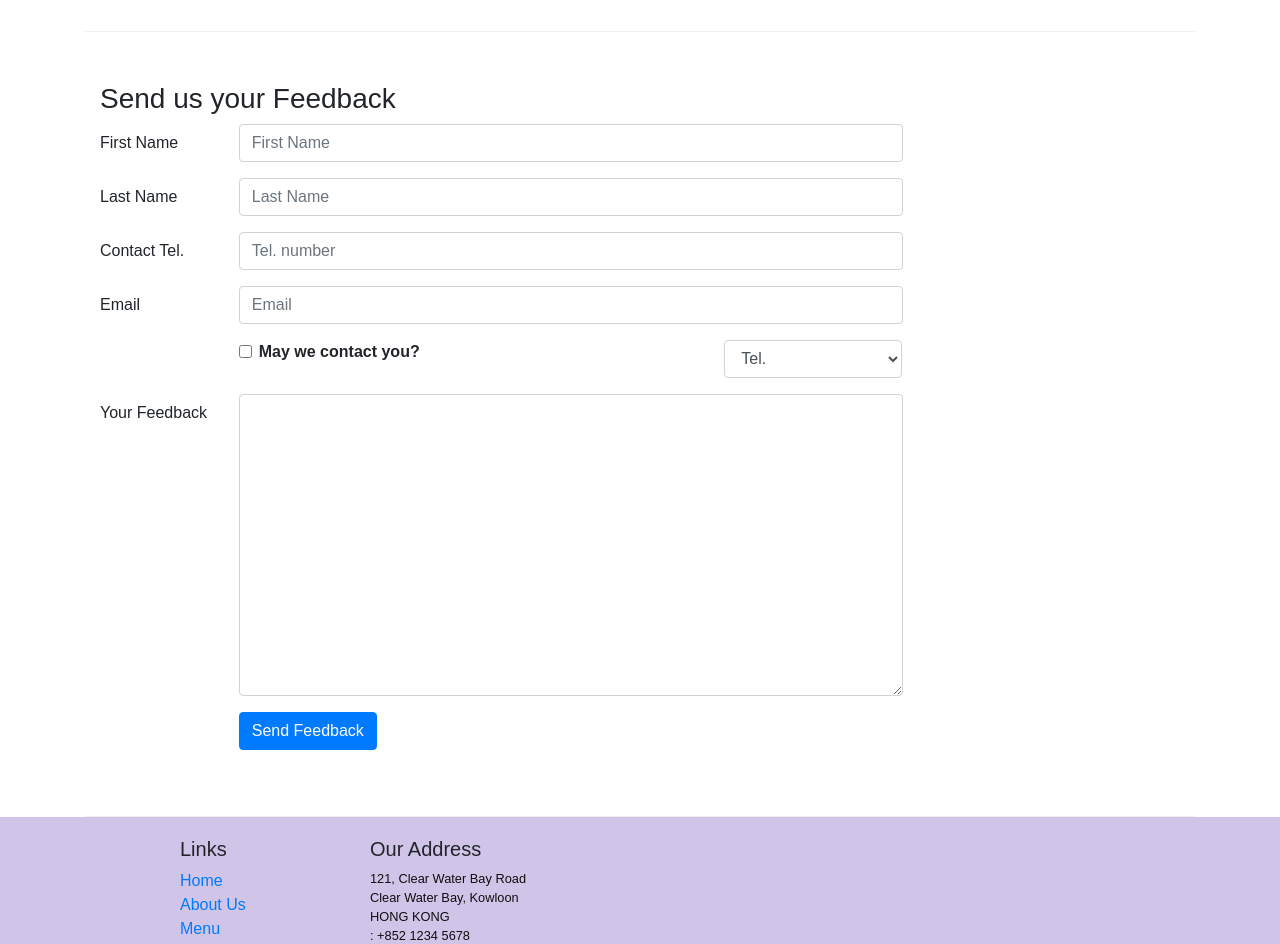
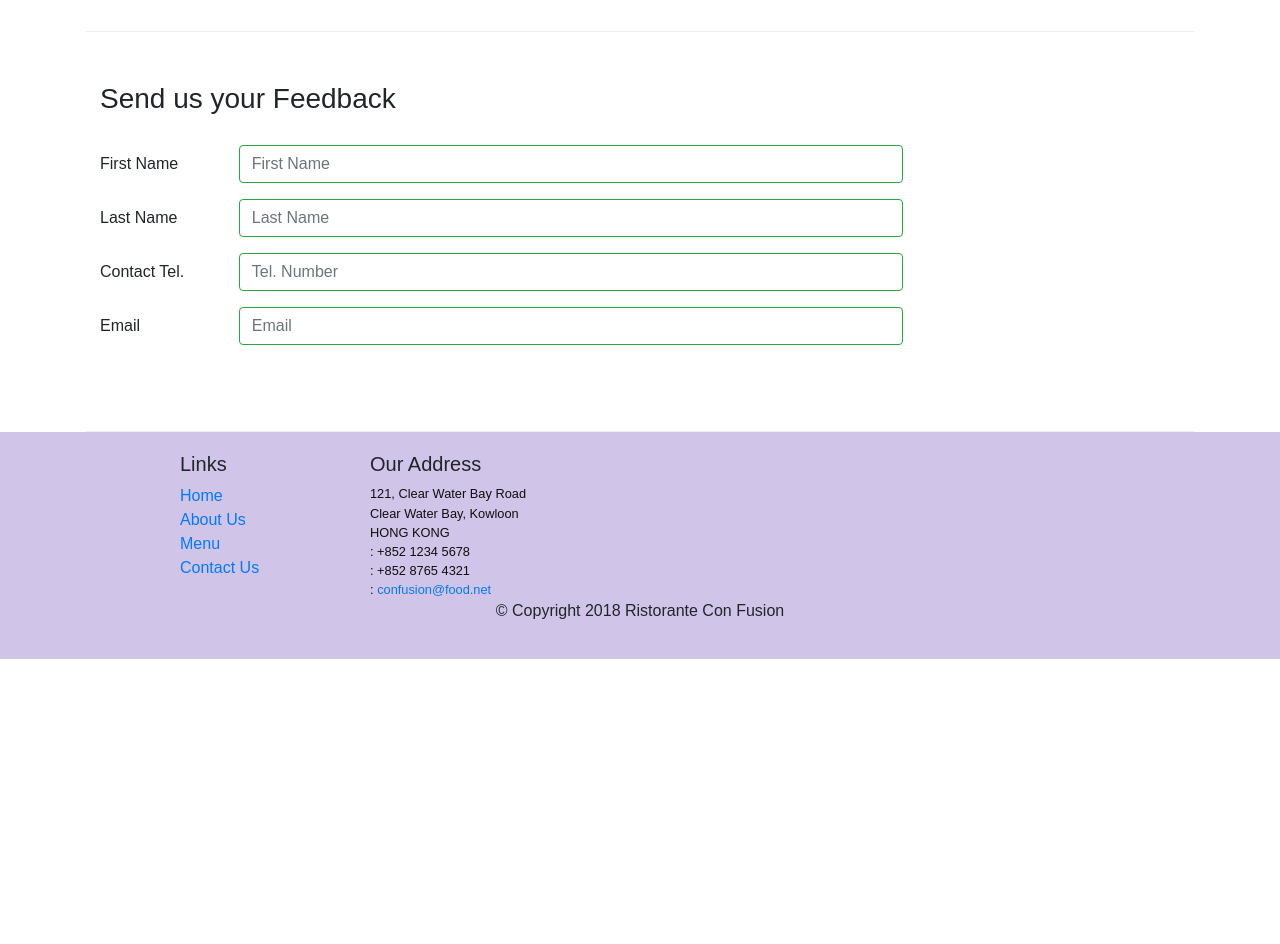
Before and after one commit to DaWenGe/react-coursera-course, a React (Create React App) app: page /contactus in a window 1280 px wide. Shown: the part 840-1784 px from the top of the page. After the commit the page ends 1499 px from the top, so only its background shows below. Built offline with nearby package versions, Linux system fonts and the light colour scheme; the HTML template or start-up script is replaced by a standard one.

Commit message:
Controlled Form Validation

```diff
--- a/src/components/ContactComponent.js
+++ b/src/components/ContactComponent.js
@@ -7,7 +7,8 @@
     FormGroup,
     Label,
     Input,
-    Col
+    Col,
+    FormFeedback
 } from "reactstrap";
 import { Link } from "react-router-dom";
 
@@ -19,7 +20,13 @@
         email: "",
         agree: false,
         contactType: "Tel.",
-        message: ""
+        message: "",
+        touched: {
+            firstname: false,
+            lastname: false,
+            telnum: false,
+            email: false
+        }
     };
 
     handleInputChange = event => {
@@ -39,7 +46,51 @@
         event.preventDefault();
     };
 
+    validate({ firstname, lastname, telnum, email }) {
+        console.log("firstname", firstname);
+        console.log("lastname", lastname);
+        console.log("telnum", telnum);
+        console.log("email", email);
+        const errors = {
+            firstname: "",
+            lastname: "",
+            telnum: "",
+            email: ""
+        };
+
+        if (this.state.touched.firstname && this.state.firstname.length < 3)
+            errors.firstname = "First Name should be >= 3 characters";
+        else if (this.state.touched.firstname && firstname.length > 10)
+            errors.firstname = "First Name should be <= 10 characters";
+
+        if (this.state.touched.lastname && this.state.lastname.length < 3)
+            errors.lastname = "Last Name should be >= 3 characters";
+        else if (this.state.touched.lastname && this.state.lastname.length > 10)
+            errors.lastname = "Last Name should be <= 10 characters";
+
+        const reg = /^\d+$/;
+        if (this.state.touched.telnum && !reg.test(this.state.telnum))
+            errors.telnum = "Tel. Number should contain only numbers";
+
+        if (
+            this.state.touched.email &&
+            this.state.email.split("").filter(x => x === "@").length !== 1
+        )
+            errors.email = "Email should contain a @";
+
+        return errors;
+    }
+
+    handleBlur = field => evt => {
+        this.setState({
+            touched: { ...this.state.touched, [field]: true }
+        });
+    };
+
     render() {
+        const errors = this.validate(this.state.touched);
+        console.log(this.state.touched);
+
         return (
             <div className="container">
                 <div className="row">
@@ -114,8 +165,14 @@
                                         name="firstname"
                                         placeholder="First Name"
                                         value={this.state.firstname}
+                                        valid={errors.firstname === ""}
+                                        invalid={errors.firstname !== ""}
+                                        onBlur={this.handleBlur("firstname")}
                                         onChange={this.handleInputChange}
                                     />
+                                    <FormFeedback>
+                                        {errors.firstname}
+                                    </FormFeedback>
                                 </Col>
                             </FormGroup>
                             <FormGroup row>
@@ -129,8 +186,14 @@
                                         name="lastname"
                                         placeholder="Last Name"
                                         value={this.state.lastname}
+                                        valid={errors.lastname === ""}
+                                        invalid={errors.lastname !== ""}
+                                        onBlur={this.handleBlur("lastname")}
                                         onChange={this.handleInputChange}
                                     />
+                                    <FormFeedback>
+                                        {errors.lastname}
+                                    </FormFeedback>
                                 </Col>
                             </FormGroup>
                             <FormGroup row>
@@ -142,10 +205,14 @@
                                         type="tel"
                                         id="telnum"
                                         name="telnum"
-                                        placeholder="Tel. number"
+                                        placeholder="Tel. Number"
                                         value={this.state.telnum}
+                                        valid={errors.telnum === ""}
+                                        invalid={errors.telnum !== ""}
+                                        onBlur={this.handleBlur("telnum")}
                                         onChange={this.handleInputChange}
                                     />
+                                    <FormFeedback>{errors.telnum}</FormFeedback>
                                 </Col>
                             </FormGroup>
                             <FormGroup row>
@@ -159,58 +226,12 @@
                                         name="email"
                                         placeholder="Email"
                                         value={this.state.email}
+                                        valid={errors.email === ""}
+                                        invalid={errors.email !== ""}
+                                        onBlur={this.handleBlur("email")}
                                         onChange={this.handleInputChange}
                                     />
-                                </Col>
-                            </FormGroup>
-                            <FormGroup row>
-                                <Col md={{ size: 6, offset: 2 }}>
-                                    <FormGroup check>
-                                        <Label check>
-                                            <Input
-                                                type="checkbox"
-                                                name="agree"
-                                                checked={this.state.agree}
-                                                onChange={
-                                                    this.handleInputChange
-                                                }
-                                            />{" "}
-                                            <strong>May we contact you?</strong>
-                                        </Label>
-                                    </FormGroup>
-                                </Col>
-                                <Col md={{ size: 3, offset: 1 }}>
-                                    <Input
-                                        type="select"
-                                        name="contactType"
-                                        value={this.state.contactType}
-                                        onChange={this.handleInputChange}
-                                    >
-                                        <option>Tel.</option>
-                                        <option>Email</option>
-                                    </Input>
-                                </Col>
-                            </FormGroup>
-                            <FormGroup row>
-                                <Label htmlFor="message" md={2}>
-                                    Your Feedback
-                                </Label>
-                                <Col md={10}>
-                                    <Input
-                                        type="textarea"
-                                        id="message"
-                                        name="message"
-                                        rows="12"
-                                        value={this.state.message}
-                                        onChange={this.handleInputChange}
-                                    />
-                                </Col>
-                            </FormGroup>
-                            <FormGroup row>
-                                <Col md={{ size: 10, offset: 2 }}>
-                                    <Button type="submit" color="primary">
-                                        Send Feedback
-                                    </Button>
+                                    <FormFeedback>{errors.email}</FormFeedback>
                                 </Col>
                             </FormGroup>
                         </Form>
```
